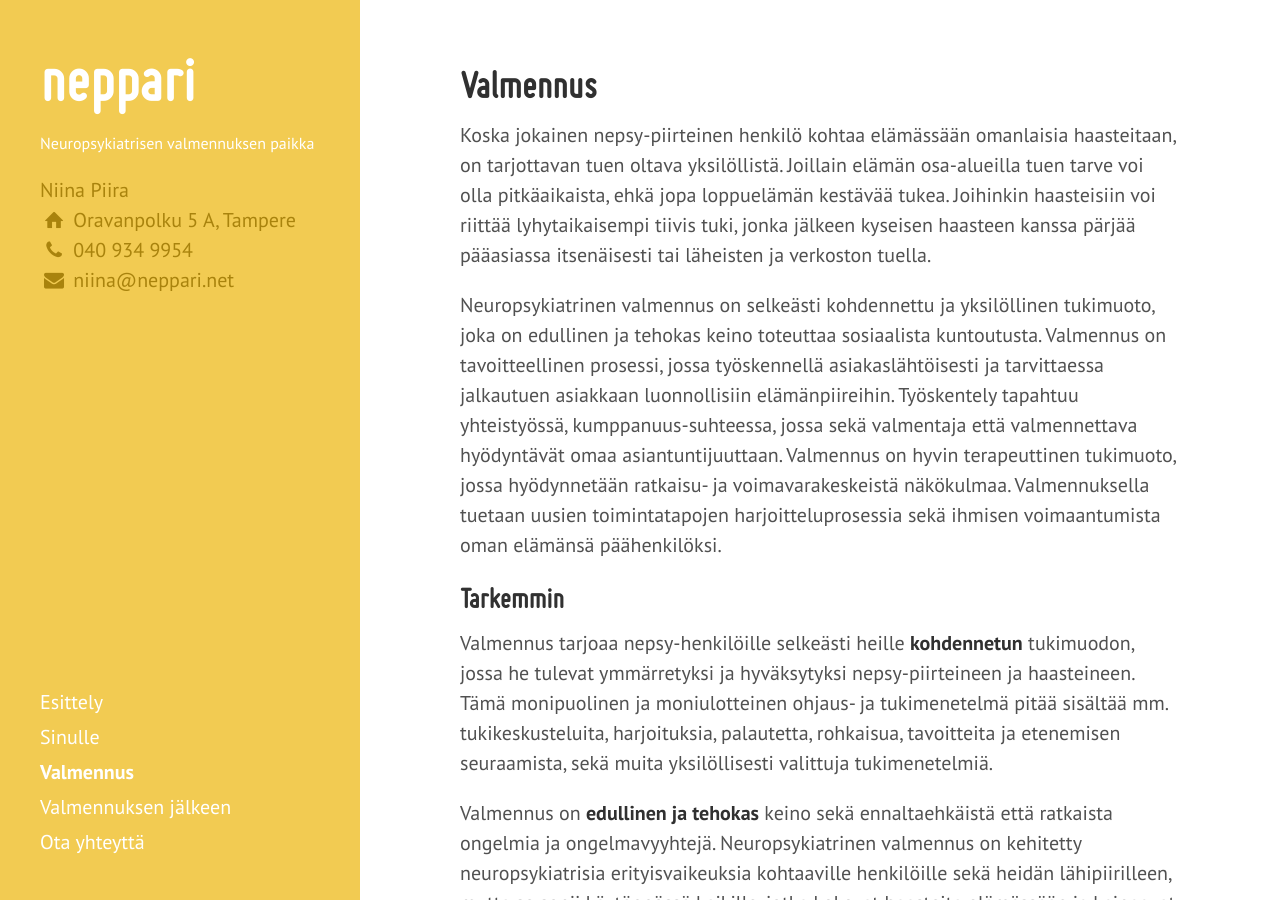
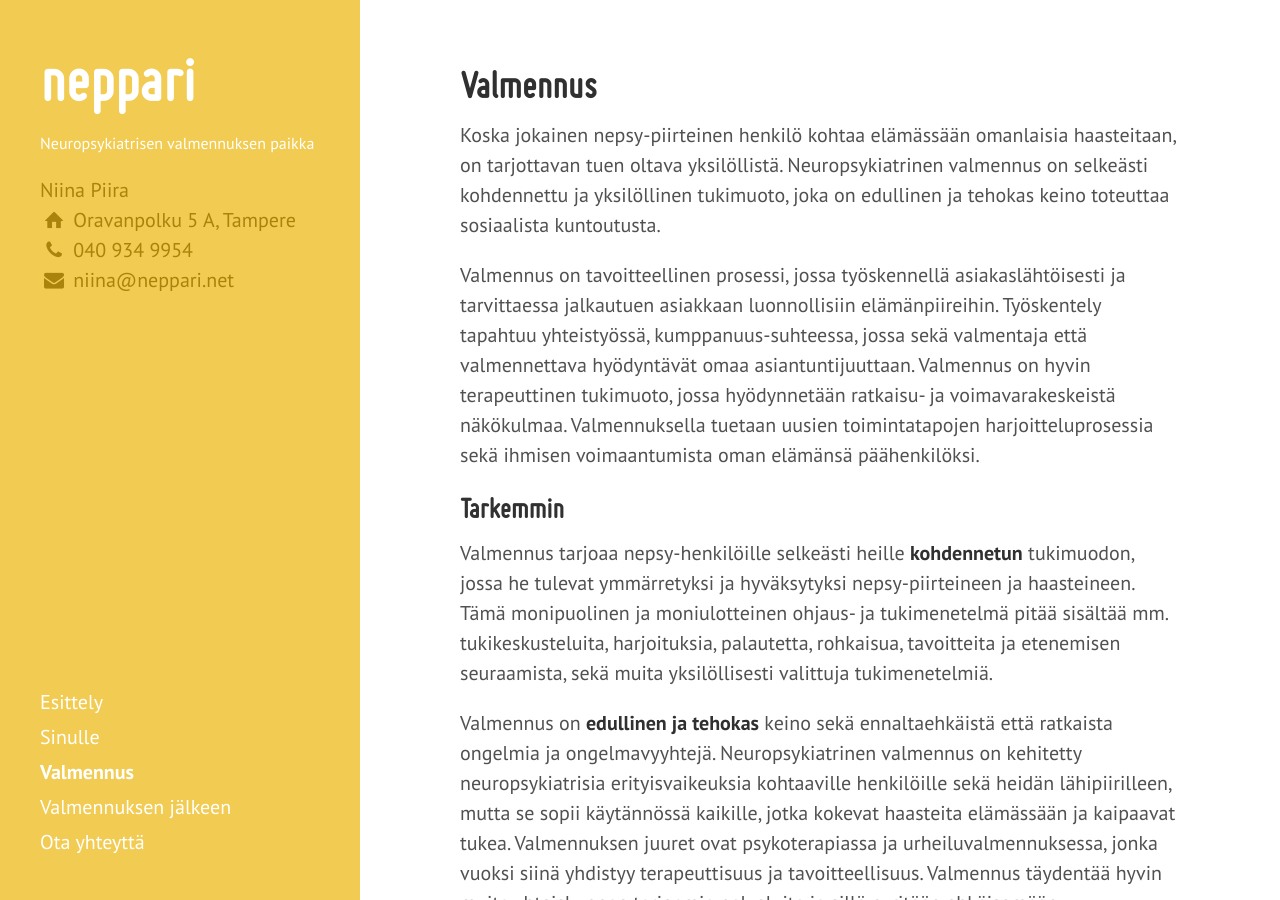
Before and after one commit to niinapiira/neppari.net, a Jekyll site: the page built from valmennus.md, in a window 1280 px wide and 900 px high. Built offline with Jekyll 4.4.1, drawn with Linux system fonts in a browser that asks for light colours; Markdown is read by kramdown in place of the engine named in the settings.

Commit message:
Updated valmennus.md

```diff
--- a/valmennus.md
+++ b/valmennus.md
@@ -5,9 +5,9 @@ title: Valmennus
 published: true
 ---
 
-Koska jokainen nepsy-piirteinen henkilö kohtaa elämässään omanlaisia haasteitaan, on tarjottavan tuen oltava yksilöllistä. Joillain elämän osa-alueilla tuen tarve voi olla pitkäaikaista, ehkä jopa loppuelämän kestävää tukea. Joihinkin haasteisiin voi riittää lyhytaikaisempi tiivis tuki, jonka jälkeen kyseisen haasteen kanssa pärjää pääasiassa itsenäisesti tai läheisten ja verkoston tuella.
+Koska jokainen nepsy-piirteinen henkilö kohtaa elämässään omanlaisia haasteitaan, on tarjottavan tuen oltava yksilöllistä. Neuropsykiatrinen valmennus on selkeästi kohdennettu ja yksilöllinen tukimuoto, joka on edullinen ja tehokas keino toteuttaa sosiaalista kuntoutusta.
 
-Neuropsykiatrinen valmennus on selkeästi kohdennettu ja yksilöllinen tukimuoto, joka on edullinen ja tehokas keino toteuttaa sosiaalista kuntoutusta. Valmennus on tavoitteellinen prosessi, jossa työskennellä asiakaslähtöisesti ja tarvittaessa jalkautuen asiakkaan luonnollisiin elämänpiireihin. Työskentely tapahtuu yhteistyössä, kumppanuus-suhteessa, jossa sekä valmentaja että valmennettava hyödyntävät omaa asiantuntijuuttaan. Valmennus on hyvin terapeuttinen tukimuoto, jossa hyödynnetään ratkaisu- ja voimavarakeskeistä näkökulmaa. Valmennuksella tuetaan uusien toimintatapojen harjoitteluprosessia sekä ihmisen voimaantumista oman elämänsä päähenkilöksi.
+Valmennus on tavoitteellinen prosessi, jossa työskennellä asiakaslähtöisesti ja tarvittaessa jalkautuen asiakkaan luonnollisiin elämänpiireihin. Työskentely tapahtuu yhteistyössä, kumppanuus-suhteessa, jossa sekä valmentaja että valmennettava hyödyntävät omaa asiantuntijuuttaan. Valmennus on hyvin terapeuttinen tukimuoto, jossa hyödynnetään ratkaisu- ja voimavarakeskeistä näkökulmaa. Valmennuksella tuetaan uusien toimintatapojen harjoitteluprosessia sekä ihmisen voimaantumista oman elämänsä päähenkilöksi.
 
 
 ## Tarkemmin
```
